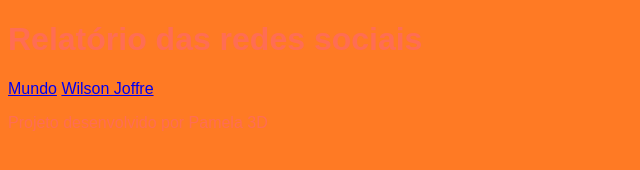
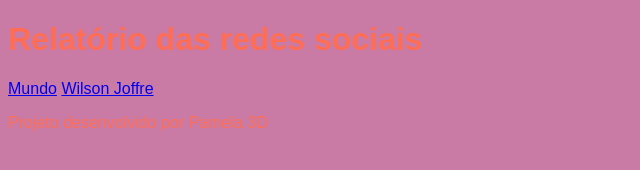
Before and after one commit to pampersz/R-S3D, a plain HTML site: page index.html in a window 1280 px wide. Shown: the whole page, without its empty margins (0-640 px from the left). Drawn offline with Linux system fonts and the light colour scheme; a web font is replaced by a local one.

Commit message:
11/10/2024

```diff
--- a/style.css
+++ b/style.css
@@ -9,7 +9,7 @@
 
 }
 body{
-    background-color: var(--cor-laranja);
+    background-color: var(--cor-rosadois);
     color:var(--cor-salmao);
     font-family: var(--font);
 }
```
